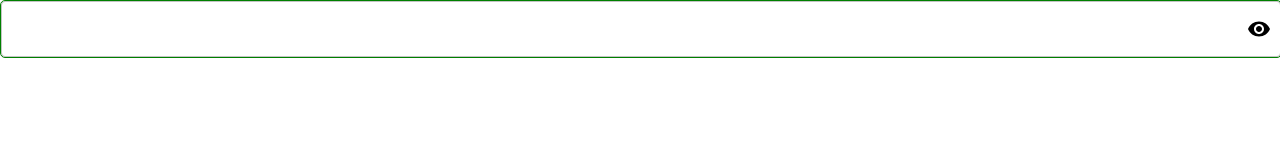
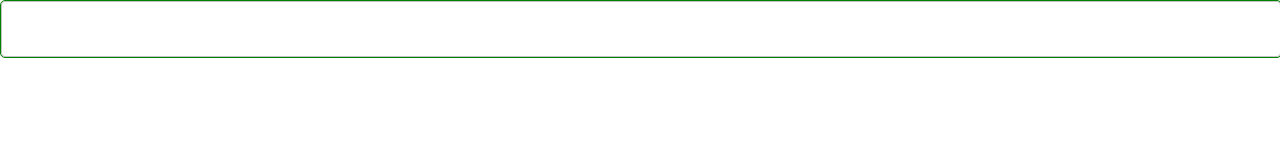
Before and after one commit to tiavina-mika/password-checklist-input, a React (Vite) app: page / in a window 1280 px wide. Shown: the top 160 px of the page. Built offline with nearby package versions, Linux system fonts and the light colour scheme.

Commit message:
Update Visibility.tsx

```diff
--- a/src/icons/Visibility.tsx
+++ b/src/icons/Visibility.tsx
@@ -1,14 +1,10 @@
-import { SvgIcon } from "@mui/material";
-
 const Visibility = () => {
-    return (
-      <SvgIcon>
-        <svg aria-hidden="true" viewBox="0 0 24 24">
-          <path d="M12 4.5C7 4.5 2.73 7.61 1 12c1.73 4.39 6 7.5 11 7.5s9.27-3.11 11-7.5c-1.73-4.39-6-7.5-11-7.5M12 17c-2.76 0-5-2.24-5-5s2.24-5 5-5 5 2.24 5 5-2.24 5-5 5m0-8c-1.66 0-3 1.34-3 3s1.34 3 3 3 3-1.34 3-3-1.34-3-3-3">
-          </path>
-        </svg>
-      </SvgIcon>
-    );
+  return (
+    <svg viewBox="0 0 24 24">
+      <path d="M12 4.5C7 4.5 2.73 7.61 1 12c1.73 4.39 6 7.5 11 7.5s9.27-3.11 11-7.5c-1.73-4.39-6-7.5-11-7.5M12 17c-2.76 0-5-2.24-5-5s2.24-5 5-5 5 2.24 5 5-2.24 5-5 5m0-8c-1.66 0-3 1.34-3 3s1.34 3 3 3 3-1.34 3-3-1.34-3-3-3">
+      </path>
+    </svg>
+  );
 }
 
 export default Visibility;
```
